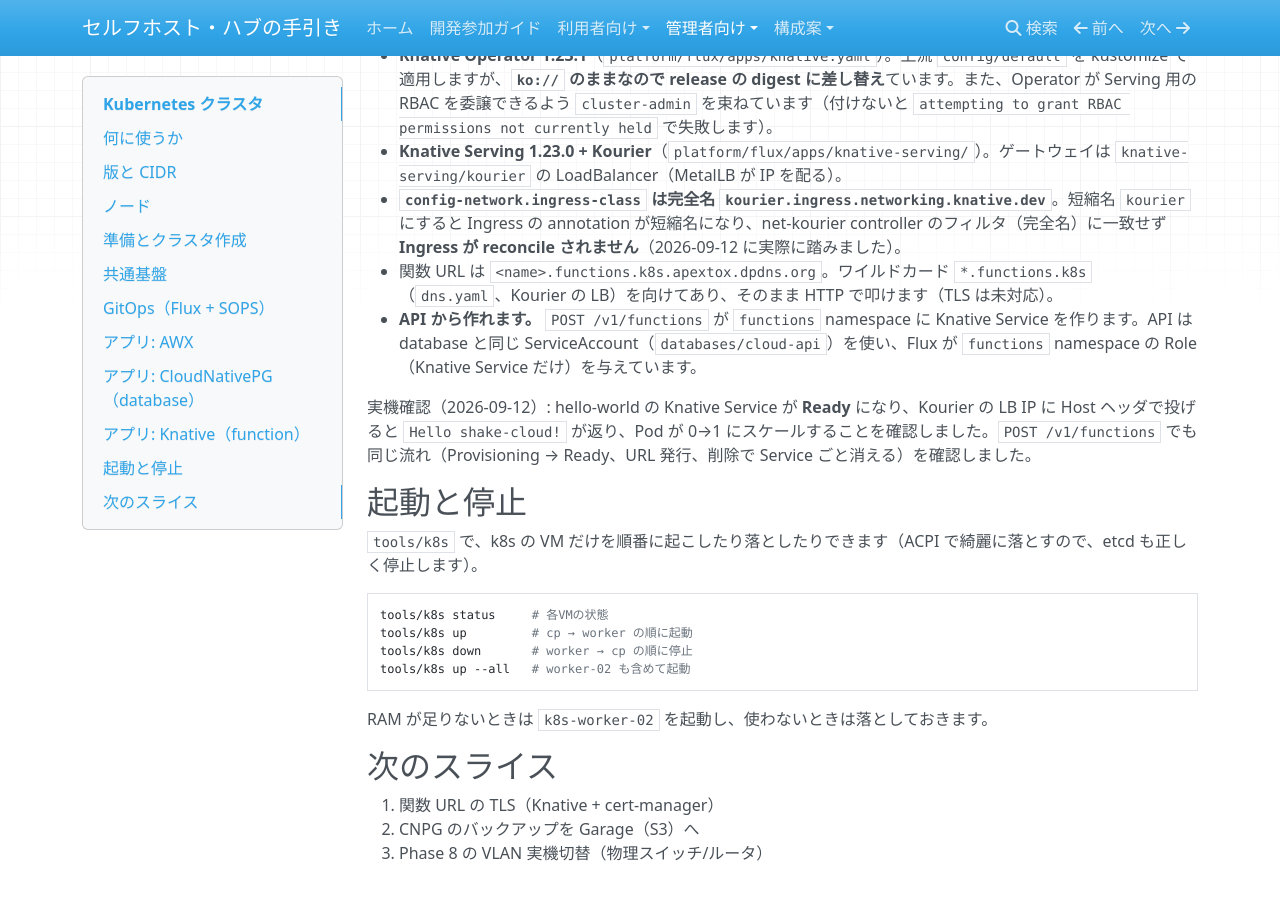
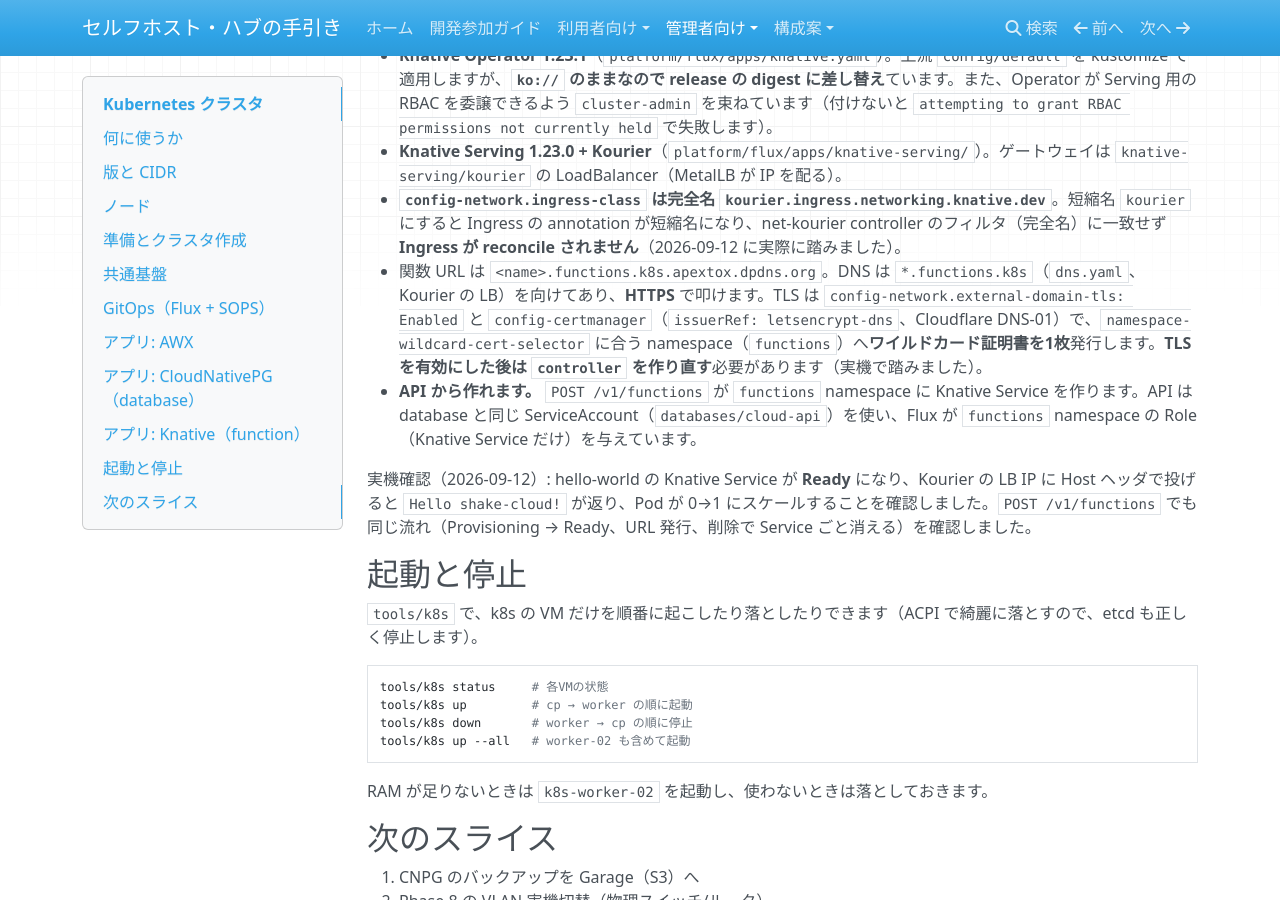
Before and after one commit to rurutheGeek/shake-cloud, an MkDocs documentation site: the page built from docs/operations/kubernetes.md, in a window 1280 px wide and 900 px high, scrolled down 4556 px. Built offline with MkDocs 1.6.1, drawn with Linux system fonts in a browser that asks for light colours; nearby versions of some CDN libraries.

Commit message:
docs(knative): 関数 URL の HTTPS と namespace ワイルドカードを記録する

```diff
--- a/docs/operations/kubernetes.md
+++ b/docs/operations/kubernetes.md
@@ -144,7 +144,7 @@
 - **Knative Operator 1.23.1**（`platform/flux/apps/knative.yaml`）。上流 `config/default` を kustomize で適用しますが、**`ko://` のままなので release の digest に差し替え**ています。また、Operator が Serving 用の RBAC を委譲できるよう `cluster-admin` を束ねています（付けないと `attempting to grant RBAC permissions not currently held` で失敗します）。
 - **Knative Serving 1.23.0 + Kourier**（`platform/flux/apps/knative-serving/`）。ゲートウェイは `knative-serving/kourier` の LoadBalancer（MetalLB が IP を配る）。
 - **`config-network.ingress-class` は完全名 `kourier.ingress.networking.knative.dev`**。短縮名 `kourier` にすると Ingress の annotation が短縮名になり、net-kourier controller のフィルタ（完全名）に一致せず **Ingress が reconcile されません**（2026-09-12 に実際に踏みました）。
-- 関数 URL は `<name>.functions.k8s.apextox.dpdns.org`。ワイルドカード `*.functions.k8s`（`dns.yaml`、Kourier の LB）を向けてあり、そのまま HTTP で叩けます（TLS は未対応）。
+- 関数 URL は `<name>.functions.k8s.apextox.dpdns.org`。DNS は `*.functions.k8s`（`dns.yaml`、Kourier の LB）を向けてあり、**HTTPS** で叩けます。TLS は `config-network.external-domain-tls: Enabled` と `config-certmanager`（`issuerRef: letsencrypt-dns`、Cloudflare DNS-01）で、`namespace-wildcard-cert-selector` に合う namespace（`functions`）へ**ワイルドカード証明書を1枚**発行します。**TLS を有効にした後は `controller` を作り直す**必要があります（実機で踏みました）。
 - **API から作れます。** `POST /v1/functions` が `functions` namespace に Knative Service を作ります。API は database と同じ ServiceAccount（`databases/cloud-api`）を使い、Flux が `functions` namespace の Role（Knative Service だけ）を与えています。
 
 実機確認（2026-09-12）: hello-world の Knative Service が **Ready** になり、Kourier の LB IP に Host ヘッダで投げると `Hello shake-cloud!` が返り、Pod が 0→1 にスケールすることを確認しました。`POST /v1/functions` でも同じ流れ（Provisioning → Ready、URL 発行、削除で Service ごと消える）を確認しました。
@@ -164,6 +164,5 @@
 
 ## 次のスライス
 
-1. 関数 URL の TLS（Knative + cert-manager）
-2. CNPG のバックアップを Garage（S3）へ
-3. Phase 8 の VLAN 実機切替（物理スイッチ/ルータ）
+1. CNPG のバックアップを Garage（S3）へ
+2. Phase 8 の VLAN 実機切替（物理スイッチ/ルータ）
```
Also changed, not shown: docs/operations/cloud.md (+1 -1 lines), docs/operations/handover.md (+1 -1 lines).
